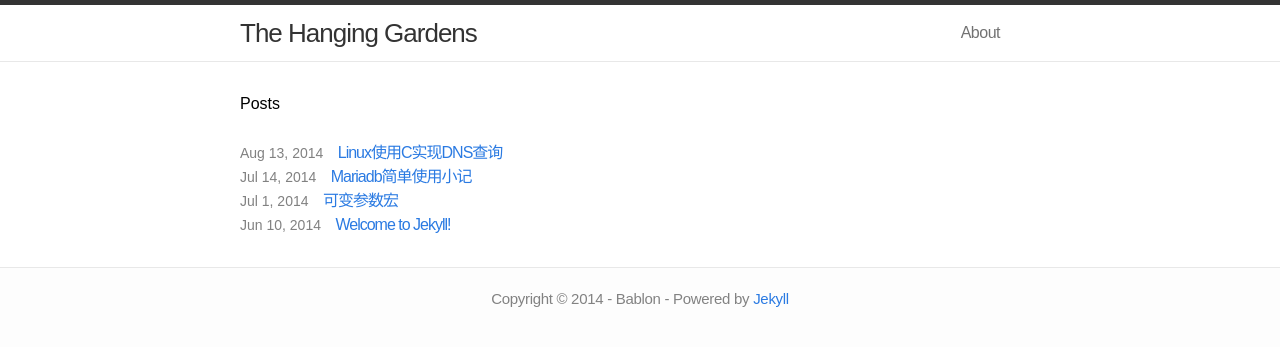
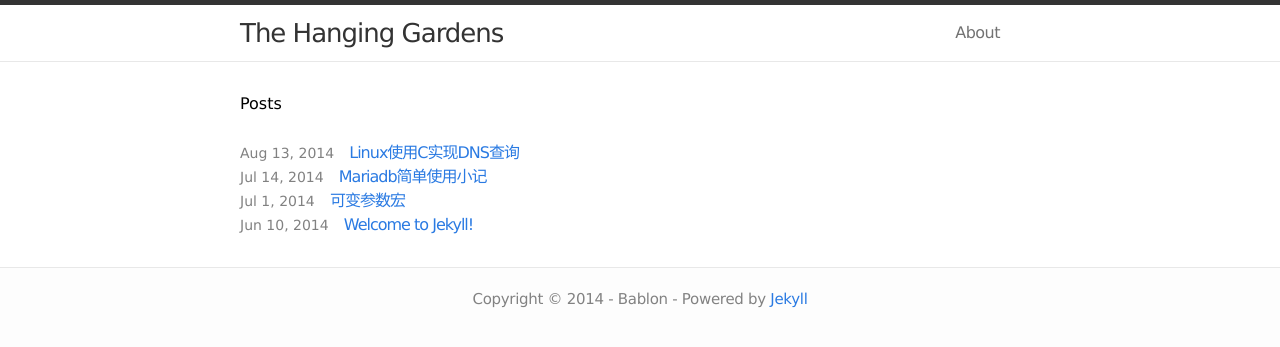
Before and after one commit to bablon/bablon.github.io, a Jekyll site: the page built from index.html, in a window 1280 px wide. Shown: the top 347 px of the page. Built offline with Jekyll 4.4.1, drawn with Linux system fonts in a browser that asks for light colours.

Commit message:
Update main.css

```diff
--- a/css/main.css
+++ b/css/main.css
@@ -12,7 +12,7 @@ body {
   /*font-family: "Lucida Grande","Lucida Sans Unicode",Helvetica,Arial,Verdana,sans-serif;*/
   /*font-family: 1em "Droid Sans","Lucida Grande",Arial,"DejaVu Sans",Verdana,sans-serif;*/
   /*font-family: Helvetica, Arial, sans-serif;*/
-  font-family: SimSun, Arial, sans-serif;
+  font-family: "Droid Sans","Lucida Grande", Arial, sans-serif;
   font-size: 16px;
   line-height: 1.5;
   font-weight: 300;
```
